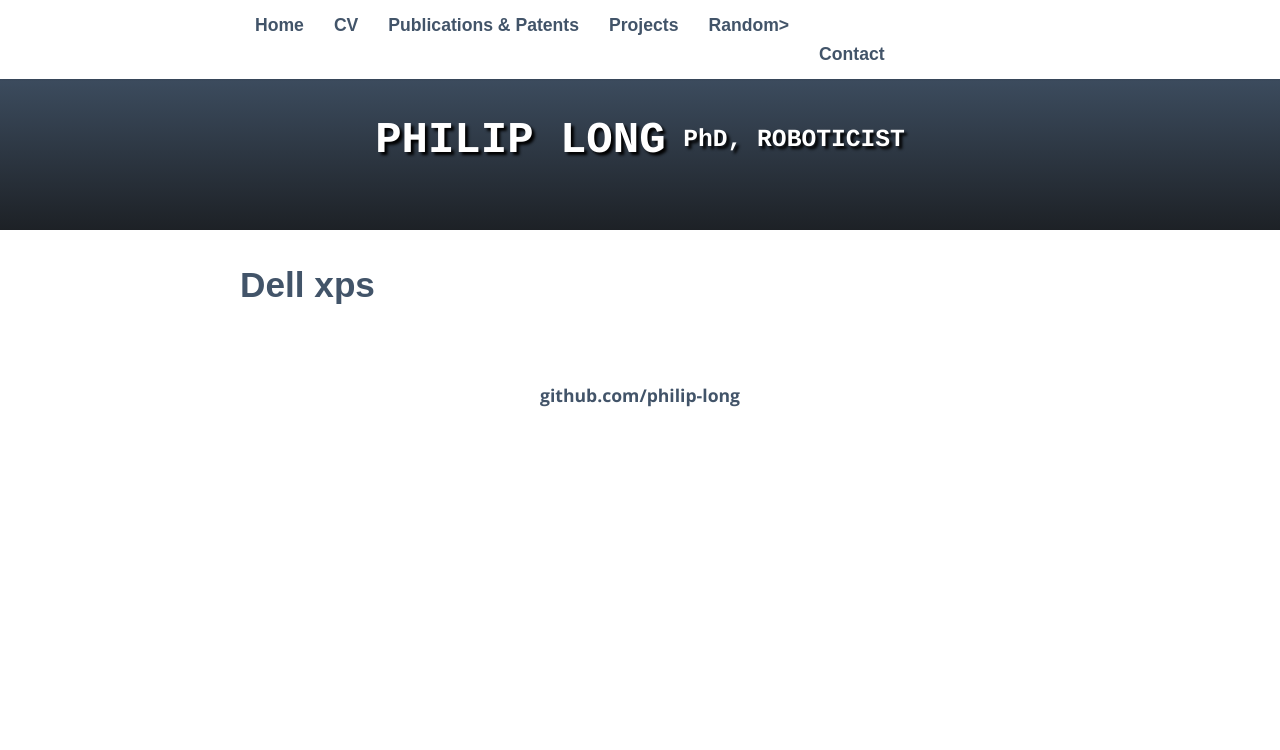
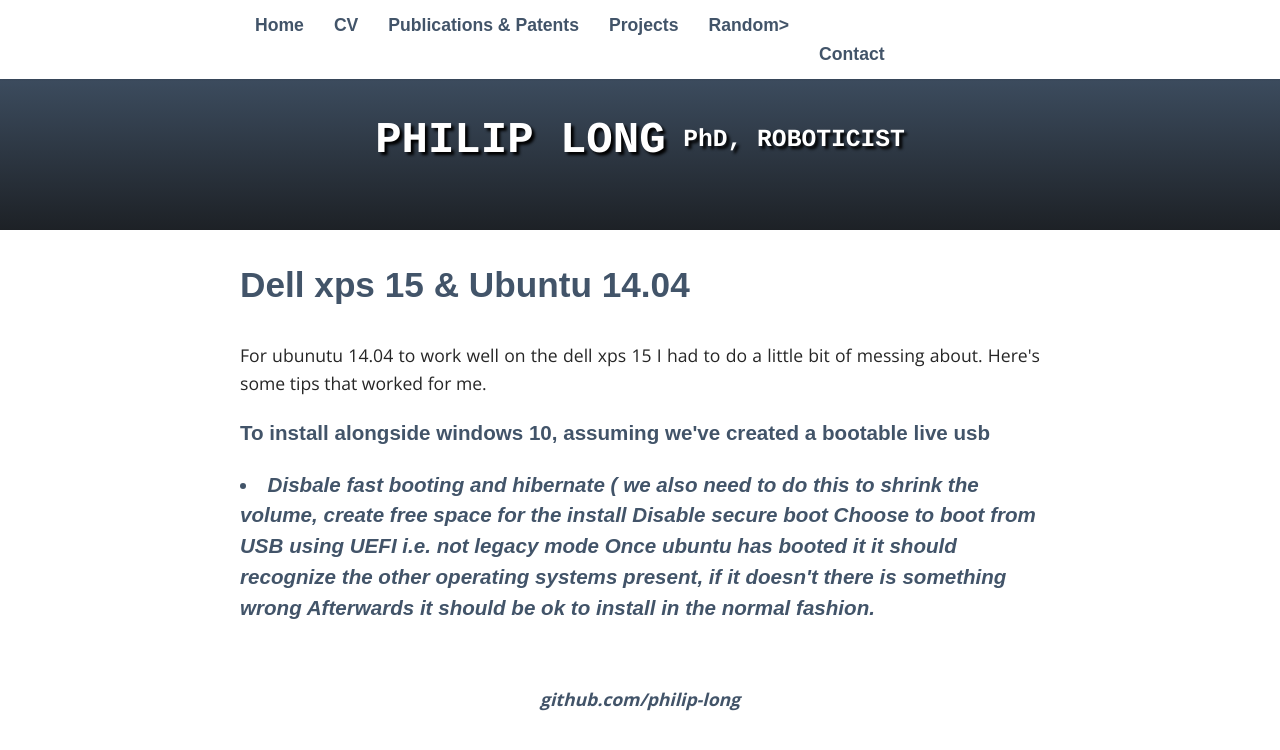
Before and after one commit to philip-long/philip-long.github.io, a Jekyll site: the page built from random/index.html, in a window 1280 px wide. Shown: the top 750 px of the page. Built offline with Jekyll 4.4.1, drawn with Linux system fonts in a browser that asks for light colours; some web fonts are replaced.

Commit message:
dell xps

```diff
--- a/random/index.html
+++ b/random/index.html
@@ -4,4 +4,16 @@
 ---
 
 
- <h2> Dell xps</h2>
+ <h2> Dell xps 15 & Ubuntu 14.04</h2>
+
+<p>
+    For ubunutu 14.04 to work well on the dell xps 15 I had to do a little bit of messing about. Here's some tips that worked for me.
+</p>
+<h3> To install alongside windows 10, assuming we've created a bootable live usb <h3/>
+  <li>
+   <i> Disbale fast booting and hibernate ( we also need to do this to shrink the volume, create free space for the install
+   <i> Disable secure boot
+   <i> Choose to boot from USB using UEFI i.e. not legacy mode
+   <i> Once ubuntu has booted it it should recognize the other operating systems present, if it doesn't there is something wrong
+   <i> Afterwards it should be ok to install in the normal fashion.
+  </li>
```
